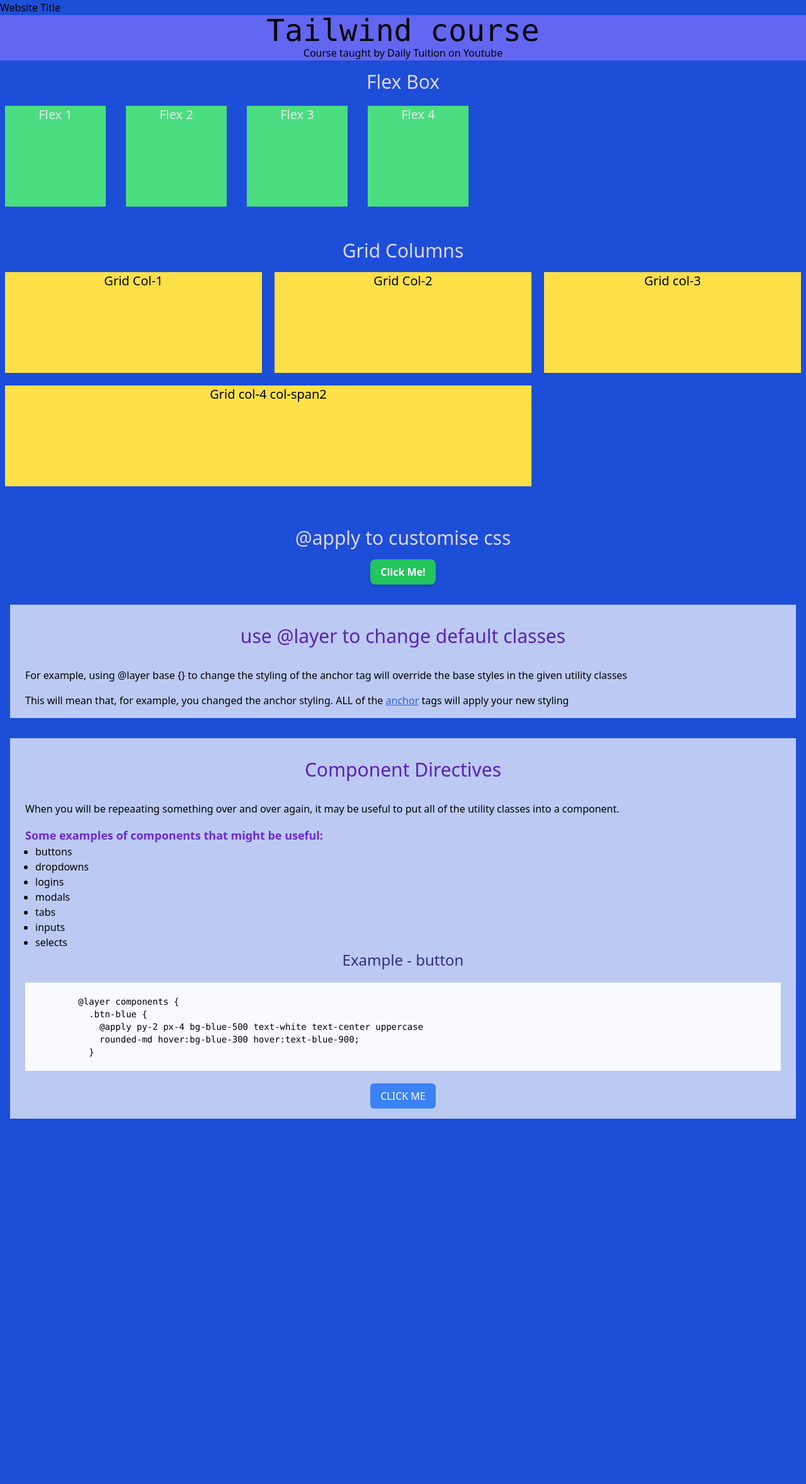
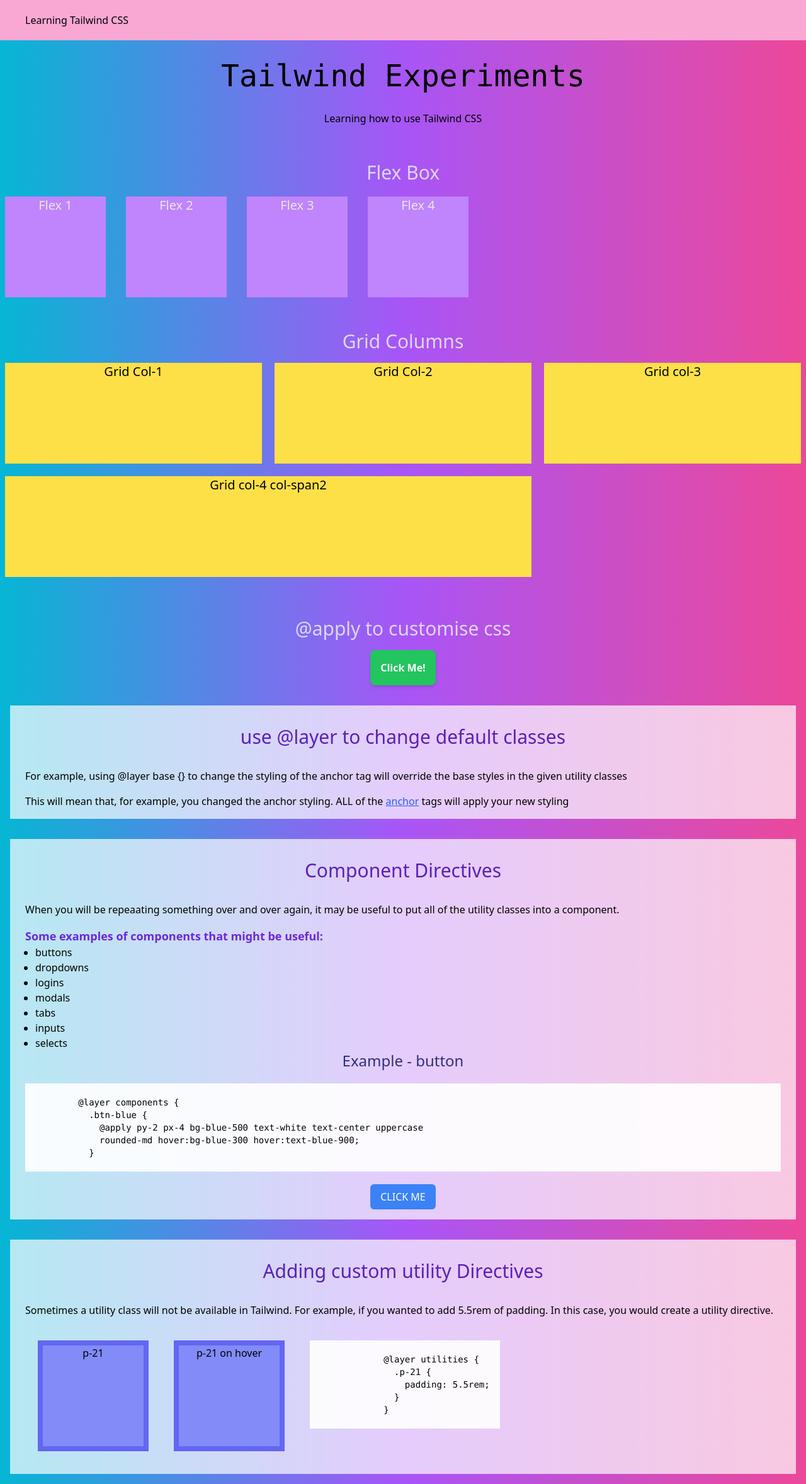
Before and after one commit to cherbear263/tailwind_tut, a website: page src/index.html in a window 1280 px wide. Shown: the whole page at 63% size. Before the commit the page ends 1792 px from the top, so only its background shows below. Drawn offline with Linux system fonts and the light colour scheme.

Commit message:
utilities directives

```diff
--- a/src/index.html
+++ b/src/index.html
@@ -12,20 +12,20 @@
     <meta name="viewport" content="width=device-width, initial-scale=1">
     <link rel="stylesheet" href="/dist/style.css" rel="stylesheet">
   </head>
-  <body class="bg-blue-700">
+  <body class="bg-gradient-to-r from-cyan-500 via-purple-500 to-pink-500">
     <!--[if lt IE 7]>
       <p class="browsehappy">You are using an <strong>outdated</strong> browser. Please <a href="#">upgrade your browser</a> to improve your experience.</p>
     <![endif]-->
     <header>
-      <nav>
+      <nav class="bg-pink-300">
         <div class="container">
-        <h1 class="font-arial p-0">Website Title</h1>
+        <h1 class="font-arial px-10 py-5">Learning Tailwind CSS</h1>
       </div>
       </nav>
     </header>
-    <div class="container bg-indigo-500 mx-auto px-2 text-center">
-      <h1 class="font-mono text-5xl">Tailwind course</h1>
-      <h3>Course taught by Daily Tuition on Youtube</h3>
+    <div class="container mx-auto px-2 text-center">
+      <h1 class="font-mono text-5xl py-8">Tailwind Experiments</h1>
+      <h3 class="pb-10">Learning how to use Tailwind CSS</h3>
     </div>
     <!-- Flex container -->
     <section class="container text-center mx-auto px-2 py-4">
@@ -33,16 +33,16 @@
     <div class="flex gap-8 flex-wrap py-5">
       <!-- md:flex-row means that it will display as a column until the md breakpoint. Then it will display as row -->
       <!-- the alternative option is using flex-wrap, which will do it automatically -->
-      <div class="flex-initial font-sans bg-green-400 w-40 h-40 text-center text-gray-200 text-xl">
+      <div class="flex-initial font-sans bg-purple-400 w-40 h-40 text-center text-gray-200 text-xl">
         Flex 1
       </div>
-      <div class="flex-initial font-sans bg-green-400 w-40 h-40 text-center text-gray-200 text-xl">
+      <div class="flex-initial font-sans bg-purple-400 w-40 h-40 text-center text-gray-200 text-xl">
         Flex 2
       </div>
-      <div class="flex-initial font-sans bg-green-400 w-40 h-40 text-center text-gray-200 text-xl">
+      <div class="flex-initial font-sans bg-purple-400 w-40 h-40 text-center text-gray-200 text-xl">
         Flex 3
       </div>
-      <div class="flex-initial font-sans bg-green-400 w-40 h-40 text-center text-gray-200 text-xl">
+      <div class="flex-initial font-sans bg-purple-400 w-40 h-40 text-center text-gray-200 text-xl">
         Flex 4
       </div>
 
@@ -120,6 +120,38 @@
   </div>
   </div>
 </section>
+<section>
+  <div class="text-center mx-auto px-4 py-4">
+
+    <div class="bg-white/70 text-left px-6 py-4">
+      <h1 class="text-violet-800 text-3xl text-center py-4">Adding custom utility Directives</h1>
+      <p class="text-left py-4">Sometimes a utility class will not be available in Tailwind. For example,
+        if you wanted to add 5.5rem of padding. In this case, you would create a utility directive.</p>
+        <div class="flex gap-10 flex-wrap px-5 py-5">
+          <div class="text-center">
+            <div class="relative w-40 h-40 bg-indigo-500 z-5 p-21">
+              <div class="w-40 h-40 bg-indigo-400 z-10 absolute top-2 left-2">p-21</div>
+            </div>
+          </div>
+          <div class="text-center">
+            <div class="relative w-40 h-40 bg-indigo-500 p-21 z-5">
+              <div class="w-40 h-40 bg-indigo-400 z-10 absolute top-2 left-2 hover:p-21 hover:top-0 hover:left-0"><p class="hover:invisible">p-21 on hover</p></div>
+            </div>
+          </div>
+          <div class="max-w-xs">
+          <code class="block whitespace-pre text-sm font-mono bg-white/90 px-4 ">
+            @layer utilities {
+              .p-21 {
+                padding: 5.5rem;
+              }
+            }
+          </code>
+          </div>
+        </div>
+
+  </div>
+  </div>
+</section>
     <script src="" async defer></script>
   </body>
 </html>
--- a/src/input.css
+++ b/src/input.css
@@ -1,7 +1,10 @@
 /* Tailwind Utility Classes */
-@tailwind base; /* pre-flight is inserted here with basic styles */
+/* when you first start this, you will need to paste
+@tailwind base;
 @tailwind components;
 @tailwind utilities;
+I have moved them so that the utilities can still be used even when a component is added */
+@tailwind base; /* pre-flight is inserted here with basic styles */
 
 /* create a btn class that can be reused */
 .btn {
@@ -21,6 +24,8 @@
     @apply list-disc ml-4;
   }
 }
+@tailwind components;
+
 /* *********** COMPONENTS ************* */
 @layer components {
   .btn-blue {
@@ -28,3 +33,17 @@
     rounded-md hover:bg-blue-300 hover:text-blue-900;
   }
 }
+
+/* *********** UTILITIES *************** */
+@tailwind utilities;
+
+@layer utilities {
+  .p-21 {
+    padding: 5.5rem;
+  }
+  @variants hover, focus {
+    .p-21 {
+      padding: 5.5rem;
+    }
+  }
+}
```
Also changed, not shown: dist/style.css.
